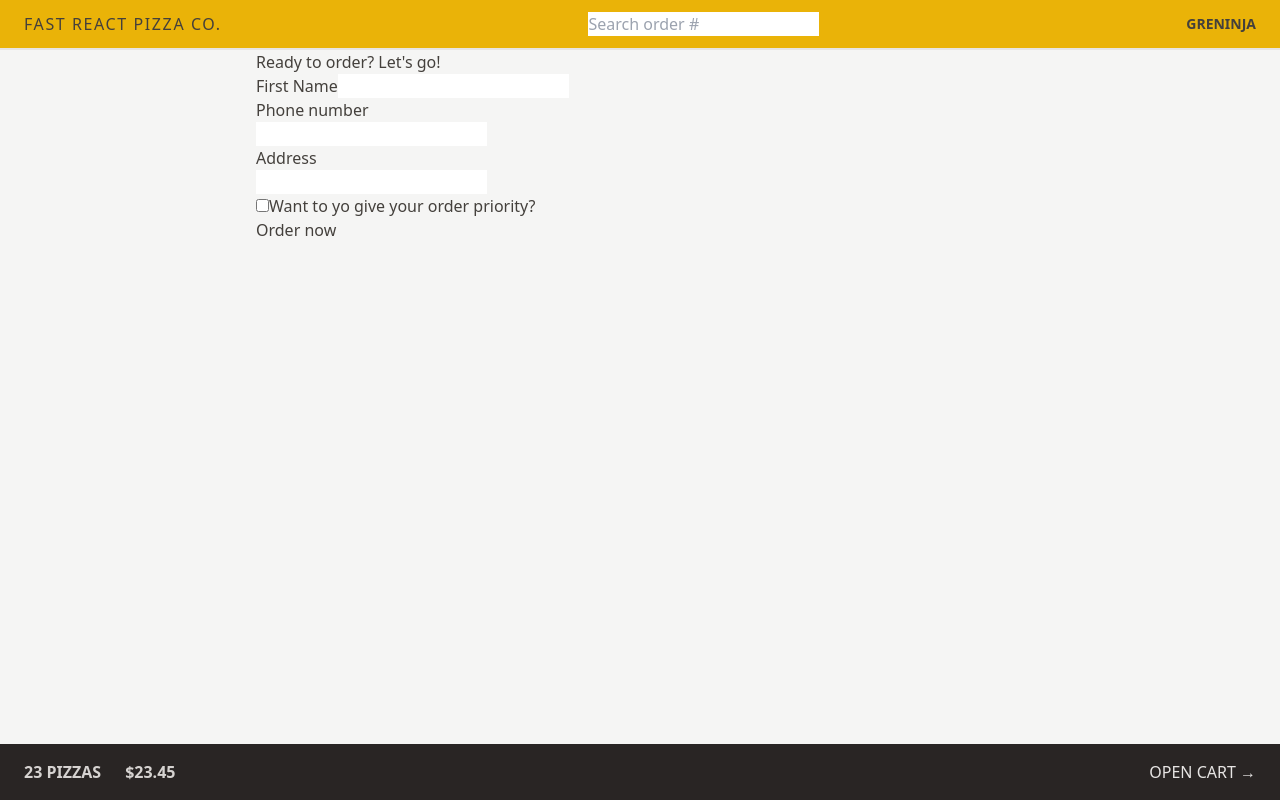
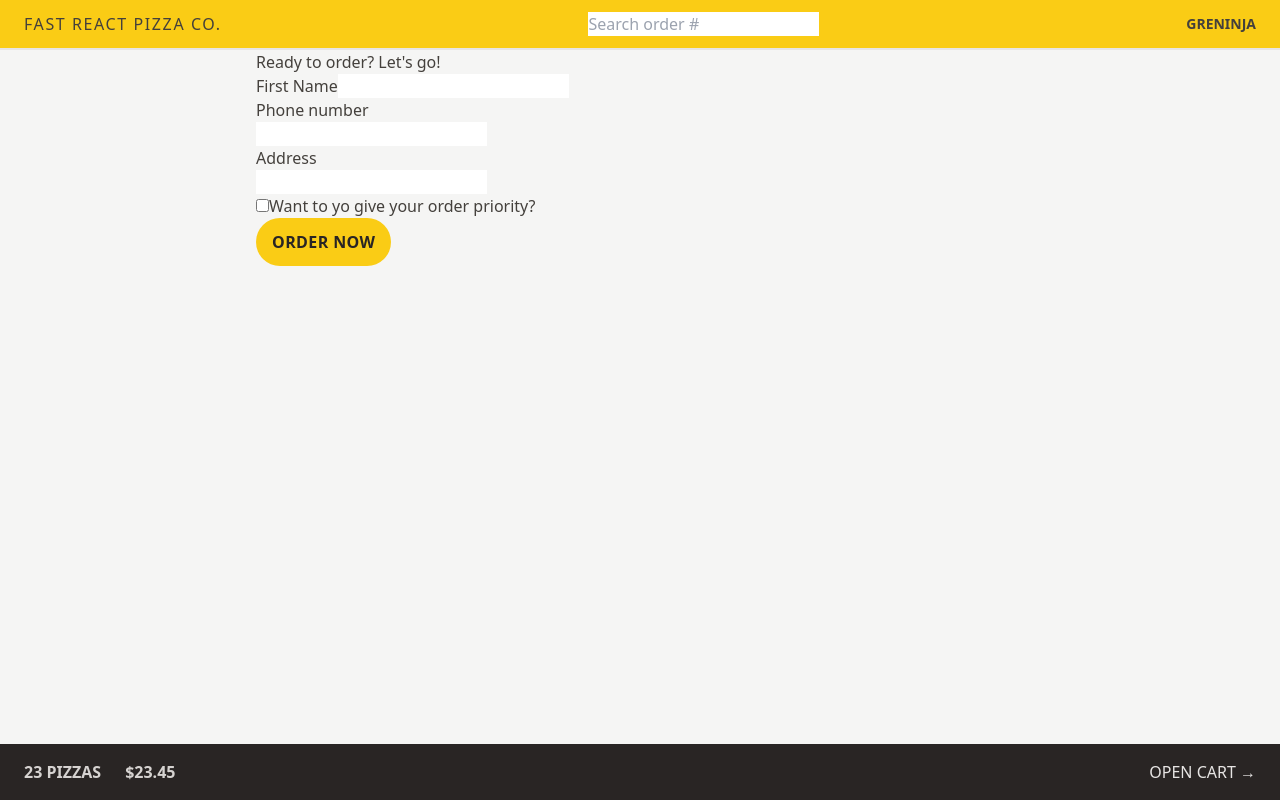
Before and after one commit to greninjam26/fast-react-pizza, a React (Vite) app: page /order/new in a window 1280 px wide. Built offline with nearby package versions, Linux system fonts and the light colour scheme.

Commit message:
element state and transitions

```diff
--- a/src/features/cart/Cart.jsx
+++ b/src/features/cart/Cart.jsx
@@ -29,7 +29,12 @@
 
   return (
     <div>
-			<Link to="/menu">&larr; Back to menu</Link>
+      <Link
+        to="/menu"
+        className="text-sm text-blue-500 hover:text-blue-600 hover:underline"
+      >
+        &larr; Back to menu
+      </Link>
 
       <h2>Your cart, %NAME%</h2>
 
--- a/src/features/order/CreateOrder.jsx
+++ b/src/features/order/CreateOrder.jsx
@@ -3,7 +3,7 @@
 import { createOrder } from "../../services/apiRestaurant";
 
 // https://uibakery.io/regex-library/phone-number
-const isValidPhone = str =>
+const isValidPhone = (str) =>
   /^\+?\d{1,4}?[-.\s]?\(?\d{1,3}?\)?[-.\s]?\d{1,4}[-.\s]?\d{1,4}[-.\s]?\d{1,9}$/.test(
     str
   );
@@ -81,7 +81,10 @@
 
         <div>
           <input type="hidden" name="cart" value={JSON.stringify(cart)} />
-					<button disabled={isSubmitting}>
+          <button
+            disabled={isSubmitting}
+            className="inline-block rounded-full bg-yellow-400 px-4 py-3 font-semibold uppercase tracking-wide text-stone-800 transition-colors duration-300 hover:bg-yellow-300 focus:bg-yellow-300 focus:outline-none focus:ring focus:ring-yellow-300 focus:ring-offset-2 disabled:cursor-not-allowed"
+          >
             {isSubmitting ? "Placing order..." : "Order now"}
           </button>
         </div>
--- a/src/ui/Header.jsx
+++ b/src/ui/Header.jsx
@@ -4,7 +4,7 @@
 
 function Header() {
   return (
-    <header className="flex items-center justify-between border-b-2 border-stone-200 bg-yellow-500 px-4 py-3 uppercase sm:px-6">
+    <header className="flex items-center justify-between border-b-2 border-stone-200 bg-yellow-400 px-4 py-3 uppercase sm:px-6">
       <Link className="tracking-widest " to="/">
         Fast React Pizza Co.
       </Link>
```
Lines whose indentation alone changed are shown as unchanged.
